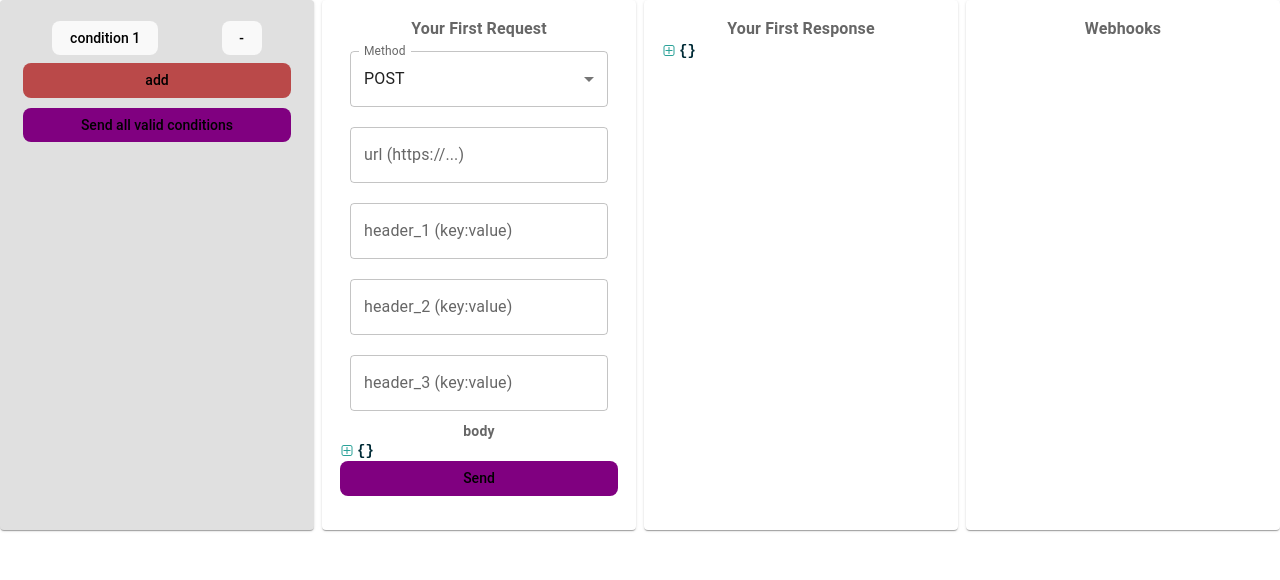
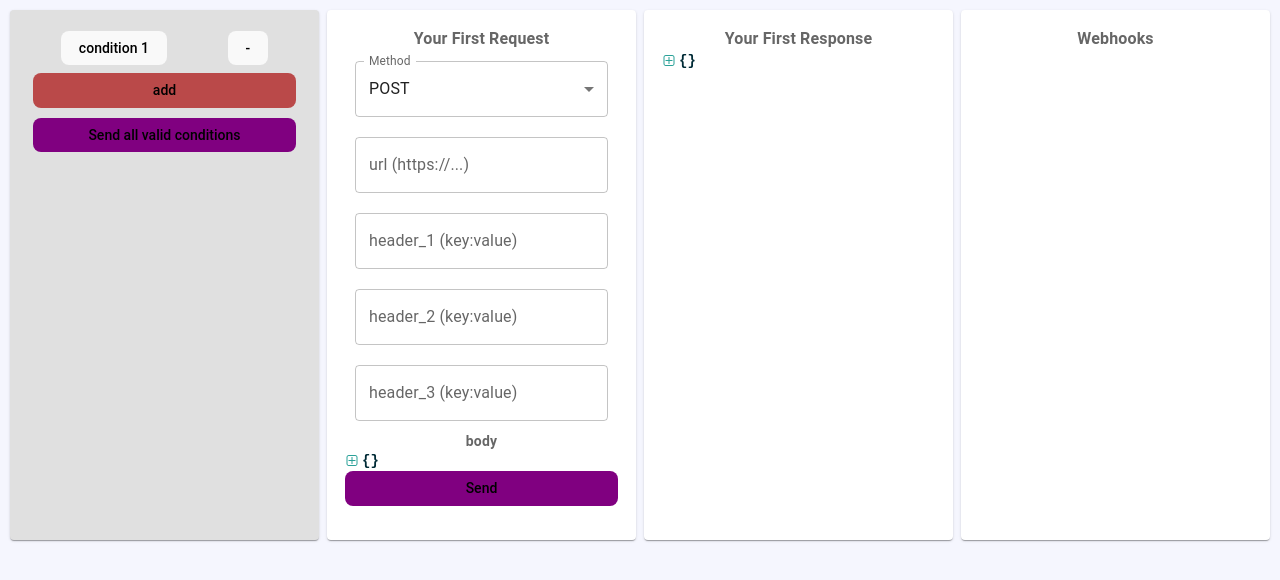
Before and after one commit to galawoj/webhook, a React (Vite) app: page / in a window 1280 px wide. Shown: the top 580 px of the page. Built offline with nearby package versions, Linux system fonts and the light colour scheme; no server answers; the database is empty.

Commit message:
update readme

```diff
--- a/src/components/MainContainer.tsx
+++ b/src/components/MainContainer.tsx
@@ -7,7 +7,12 @@ export default function MainContainer({
 }) {
   return (
     <Box sx={{ width: "100vw" }}>
-      <Grid2 container spacing={1} columns={{ xs: 4, sm: 12, md: 12 }}>
+      <Grid2
+        sx={{ width: "100vw", padding: "10px" }}
+        container
+        spacing={1}
+        columns={{ xs: 4, sm: 12, md: 12 }}
+      >
         {children}
       </Grid2>
     </Box>
--- a/src/index.css
+++ b/src/index.css
@@ -5,7 +5,6 @@
 
   color-scheme: light dark;
   color: rgba(255, 255, 255, 0.87);
-  background-color: #242424;
 
   font-synthesis: none;
   text-rendering: optimizeLegibility;
@@ -22,14 +21,15 @@ a:hover {
   color: #535bf2;
 }
 
-#root{
-  width:100vw;
-  height:100vh;
-  margin:0;
+#root {
+  width: 100vw;
+  height: 100vh;
+  margin: 0;
   padding: 0;
+  background-color: rgb(245, 246, 254);
 }
 body {
-  margin:0;
+  margin: 0;
 
   display: flex;
   min-width: 100vw;
@@ -41,12 +41,11 @@ h1 {
   line-height: 1.1;
 }
 
-li{
+li {
   list-style: none;
 }
 
 button {
-
   border-radius: 8px;
   border: 1px solid transparent;
   padding: 0.6em 1.2em;
```
Also changed, not shown: 1 other file (tests, documents, lock files or other folders).
